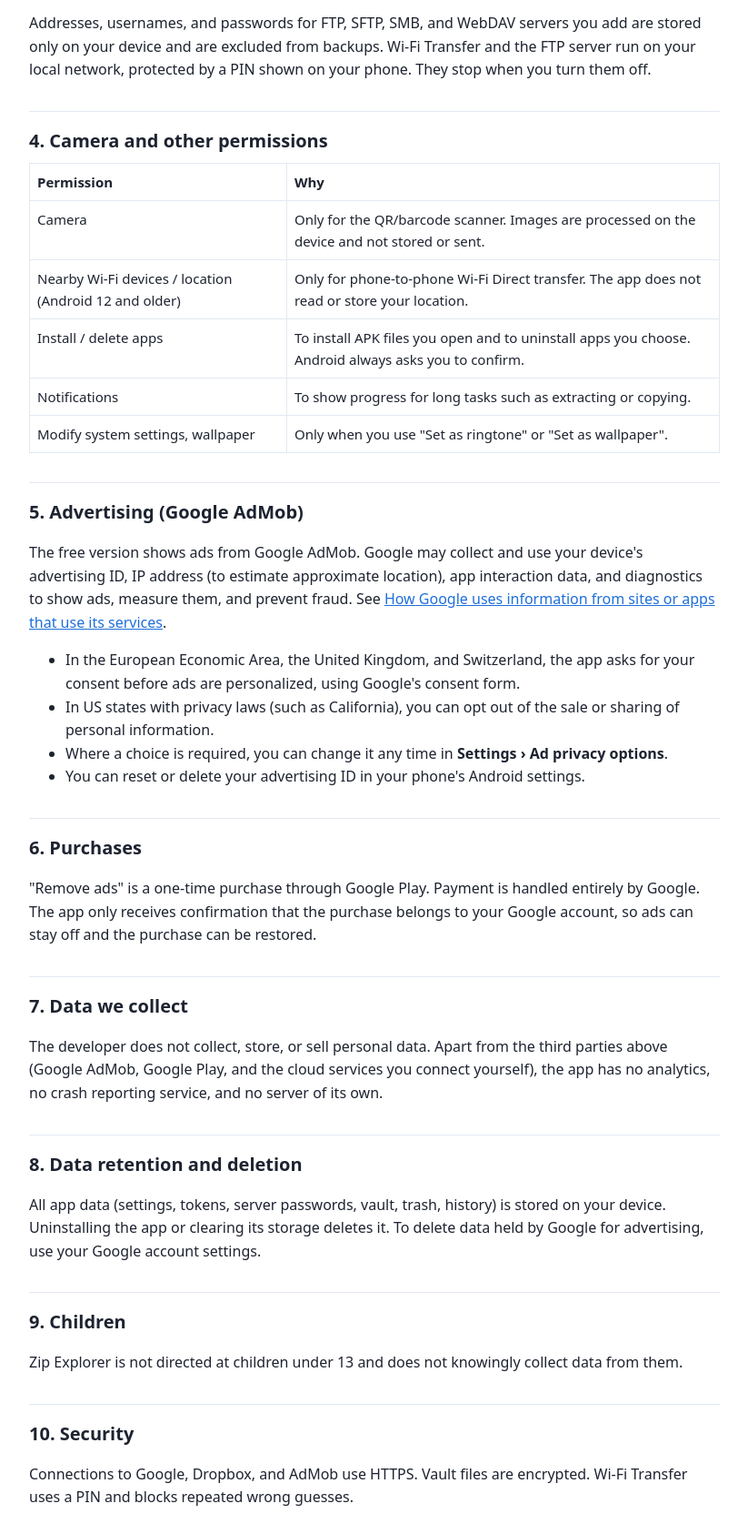
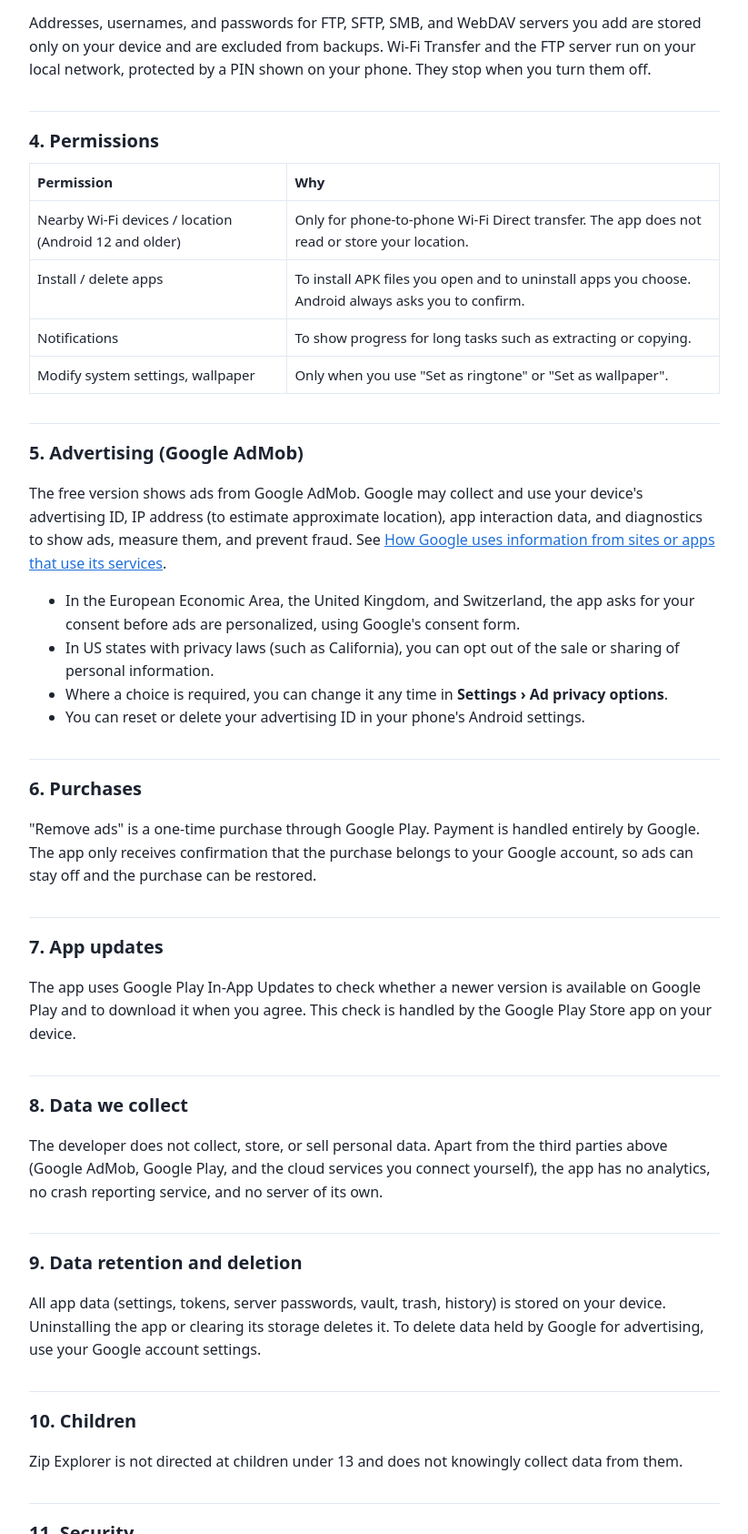
Before and after one commit to Refjz/refjz.github.io, a plain HTML site: page privacy.html in a window 1280 px wide. Shown: the part 1114-2800 px from the top of the page at 91% size, without its empty margins (228-1051 px from the left). Drawn offline with Linux system fonts and the light colour scheme.

Commit message:
Privacy policy: remove camera (QR scanner removed), add in-app updates (#6)
Claude-Session: https://claude.ai/code/session_01WaeJU8Nh9fKhaz91FqGxVQ

Co-authored-by: Claude <noreply@anthropic.com>

```diff
--- a/privacy.html
+++ b/privacy.html
@@ -17,7 +17,7 @@ table{border-collapse:collapse;width:100%;font-size:15px}td,th{border:1px solid
 <body>
 <main>
 <h1>Zip Explorer Privacy Policy</h1>
-<p class="muted">Last updated: November 25, 2026 · App ID: id.zipexplorer.app</p>
+<p class="muted">Last updated: November 26, 2026 · App ID: id.zipexplorer.app</p>
 
 <p>Zip Explorer is a file manager and archive tool for Android. This policy explains what data the app handles, where it goes, and the choices you have. In short: <b>your files stay on your device or go only to services you connect yourself. The developer does not run any server that receives your files, account details, or usage data.</b></p>
 
@@ -37,10 +37,9 @@ table{border-collapse:collapse;width:100%;font-size:15px}td,th{border:1px solid
 <h2>3. Network servers and Wi-Fi transfer</h2>
 <p>Addresses, usernames, and passwords for FTP, SFTP, SMB, and WebDAV servers you add are stored only on your device and are excluded from backups. Wi-Fi Transfer and the FTP server run on your local network, protected by a PIN shown on your phone. They stop when you turn them off.</p>
 
-<h2>4. Camera and other permissions</h2>
+<h2>4. Permissions</h2>
 <table>
 <tr><th>Permission</th><th>Why</th></tr>
-<tr><td>Camera</td><td>Only for the QR/barcode scanner. Images are processed on the device and not stored or sent.</td></tr>
 <tr><td>Nearby Wi-Fi devices / location (Android 12 and older)</td><td>Only for phone-to-phone Wi-Fi Direct transfer. The app does not read or store your location.</td></tr>
 <tr><td>Install / delete apps</td><td>To install APK files you open and to uninstall apps you choose. Android always asks you to confirm.</td></tr>
 <tr><td>Notifications</td><td>To show progress for long tasks such as extracting or copying.</td></tr>
@@ -59,22 +58,25 @@ table{border-collapse:collapse;width:100%;font-size:15px}td,th{border:1px solid
 <h2>6. Purchases</h2>
 <p>"Remove ads" is a one-time purchase through Google Play. Payment is handled entirely by Google. The app only receives confirmation that the purchase belongs to your Google account, so ads can stay off and the purchase can be restored.</p>
 
-<h2>7. Data we collect</h2>
+<h2>7. App updates</h2>
+<p>The app uses Google Play In-App Updates to check whether a newer version is available on Google Play and to download it when you agree. This check is handled by the Google Play Store app on your device.</p>
+
+<h2>8. Data we collect</h2>
 <p>The developer does not collect, store, or sell personal data. Apart from the third parties above (Google AdMob, Google Play, and the cloud services you connect yourself), the app has no analytics, no crash reporting service, and no server of its own.</p>
 
-<h2>8. Data retention and deletion</h2>
+<h2>9. Data retention and deletion</h2>
 <p>All app data (settings, tokens, server passwords, vault, trash, history) is stored on your device. Uninstalling the app or clearing its storage deletes it. To delete data held by Google for advertising, use your Google account settings.</p>
 
-<h2>9. Children</h2>
+<h2>10. Children</h2>
 <p>Zip Explorer is not directed at children under 13 and does not knowingly collect data from them.</p>
 
-<h2>10. Security</h2>
+<h2>11. Security</h2>
 <p>Connections to Google, Dropbox, and AdMob use HTTPS. Vault files are encrypted. Wi-Fi Transfer uses a PIN and blocks repeated wrong guesses.</p>
 
-<h2>11. Changes</h2>
+<h2>12. Changes</h2>
 <p>If this policy changes, the new version will be posted on this page with a new date.</p>
 
-<h2>12. Contact</h2>
+<h2>13. Contact</h2>
 <p>Questions or requests: <a href="mailto:rian.hadi.w@gmail.com">rian.hadi.w@gmail.com</a></p>
 </main>
 </body>
```
